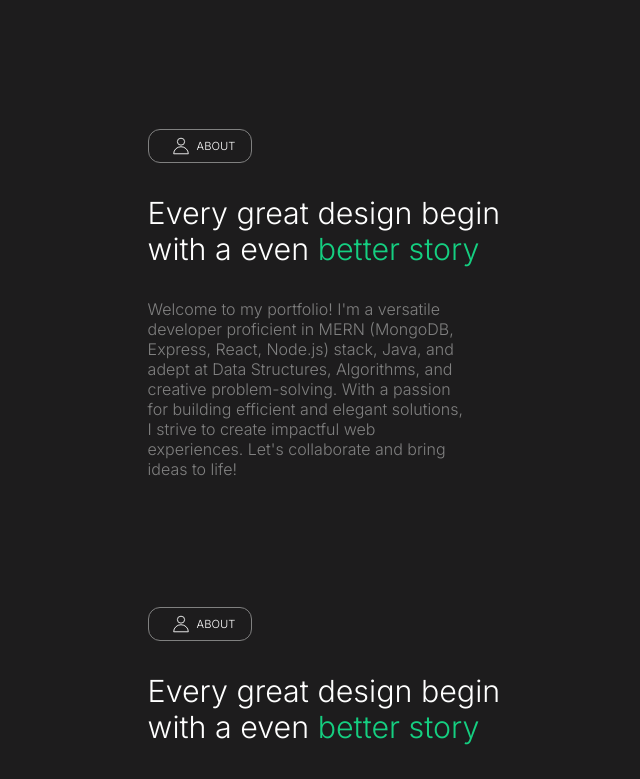
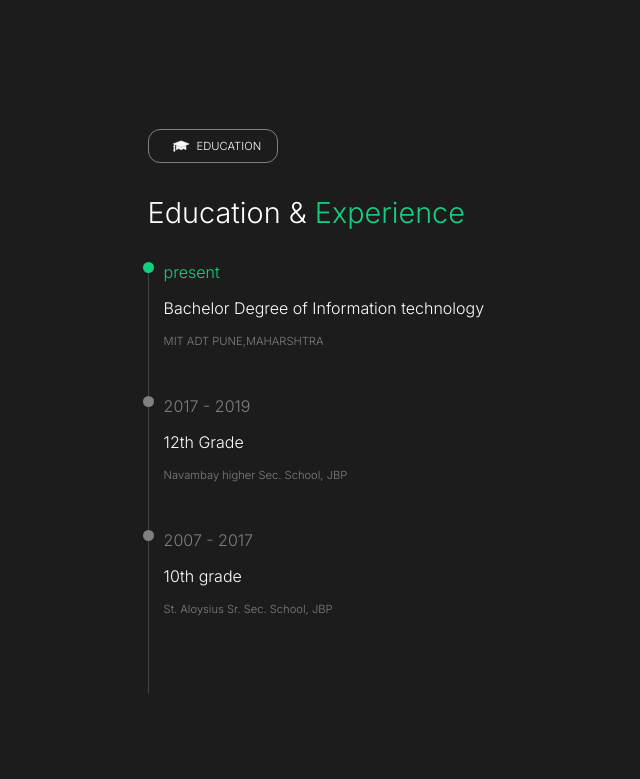
Before and after one commit to lilastronautt/portfolio, a React (Vite) app: page / in a window 1280 px wide. Shown: the part 903-1682 px from the top of the page, without its empty margins (326-966 px from the left). Built offline with nearby package versions, Linux system fonts and the light colour scheme.

Commit message:
added education section

```diff
--- /dev/null
+++ b/src/Components/Education/Education.css
@@ -0,0 +1,19 @@
+.timeline_cont {
+  width: 40%;
+  position: relative;
+}
+
+.timeline {
+  width: 1px;
+  height: 27rem;
+  background: rgb(128, 128, 128, 0.4);
+  position: relative;
+}
+
+.timeline_details_cont {
+  width: 100%;
+  position: absolute;
+  top: 0;
+  left: 1rem;
+  color: grey;
+}
--- /dev/null
+++ b/src/Components/Education/Education.jsx
@@ -0,0 +1,39 @@
+import "./Education.css";
+import SectionInfo from "../lib/SectionInfo/SectionInfo";
+import SectionHeading from "../lib/SectionHeading/SectionHeading";
+import SectionParagraph from "../lib/SectionParagraph/SectionParagraph";
+import education from "../../assets/education.svg";
+import TimelineDetail from "../lib/TimelineDetail/TimelineDetail";
+
+const Education = () => {
+  return (
+    <>
+      <SectionInfo name="EDUCATION" path={education} />
+      <SectionHeading str="Education & Experience" size={1.8} />
+      <div className="timeline_cont">
+        <div className="timeline"></div>
+        <div className="timeline_details_cont">
+          <TimelineDetail
+            year="present"
+            degree="Bachelor Degree of Information technology"
+            institute="MIT ADT PUNE,MAHARSHTRA"
+            activeC="activeC"
+            activeB="activeB"
+          />
+          <TimelineDetail
+            year="2017 - 2019"
+            degree="12th Grade"
+            institute="Navambay higher Sec. School, JBP"
+          />
+          <TimelineDetail
+            year="2007 - 2017"
+            degree="10th grade"
+            institute="St. Aloysius Sr. Sec. School, JBP"
+          />
+        </div>
+      </div>
+    </>
+  );
+};
+
+export default Education;
--- a/src/Components/SideSection/SideSection.css
+++ b/src/Components/SideSection/SideSection.css
@@ -38,14 +38,17 @@
 .sidesec_img__cont {
   height: 15rem;
   margin: 2rem 0;
+  background-image: url("../../assets/amaan.jpeg");
+  background-size: contain;
+  background-repeat: no-repeat;
 }
 
-.sidesec_img__cont img {
+/* .sidesec_img__cont img {
   height: 100%;
   width: 100%;
   background: black;
   border-radius: 12px;
-}
+} */
 
 .sidesec_icon__cont div {
   height: 2.4rem;
--- a/src/Components/SideSection/SideSection.jsx
+++ b/src/Components/SideSection/SideSection.jsx
@@ -12,9 +12,7 @@ const SideSection = () => {
         <h2>Amaan</h2>
         <p>Self Taught Devolper</p>
       </div>
-      <div className="sidesec_img__cont">
-        <img src={amaan}></img>
-      </div>
+      <div className="sidesec_img__cont"></div>
       <p className="sidesec_details">amaanmitadt@gmail.com</p>
       <p className="sidesec_details">Base in Pune, Maharashtra</p>
       <div className="sidesec_icon__cont">
--- a/src/Components/lib/SectionHeading/SectionHeading.css
+++ b/src/Components/lib/SectionHeading/SectionHeading.css
@@ -2,14 +2,14 @@
   width: 50%;
   margin: 2rem 0;
   opacity: 0;
-  transform: translateX(5rem);
+  transform: translatey(5rem);
   transition: 1500ms;
 }
 
 .sect_heading.show {
   /* animation: animateHeading 1200ms 0.2s ease-in; */
   opacity: 1;
-  transform: translateX(0);
+  transform: translatey(0);
 }
 
 /* @keyframes animateHeading {
--- /dev/null
+++ b/src/Components/lib/TimelineDetail/TimelineDetail.css
@@ -0,0 +1,45 @@
+.timeline_detail_cont {
+  margin-bottom: 3rem;
+  width: 100%;
+  transform: translateX(5rem);
+  opacity: 0;
+  transition: 1500ms;
+}
+
+.timeline_detail_cont.show {
+  opacity: 1;
+  transform: translateX(0);
+}
+
+.timeline_circle {
+  position: absolute;
+  left: -21px;
+  width: 0.7rem;
+  height: 0.7rem;
+  border-radius: 50%;
+  background: grey;
+}
+
+.td_year {
+  width: 100%;
+  margin-bottom: 1rem;
+}
+.activeC {
+  color: #15cf81;
+}
+
+.activeB {
+  background: #15cf81;
+}
+
+.td_degree {
+  width: 100%;
+  margin-bottom: 1rem;
+  color: white;
+}
+
+.td_institute {
+  width: 100%;
+  font-size: 0.7rem;
+  margin-bottom: 1rem;
+}
--- /dev/null
+++ b/src/Components/lib/TimelineDetail/TimelineDetail.jsx
@@ -0,0 +1,27 @@
+import "./TimelineDetail.css";
+import { useEffect } from "react";
+
+const TimelineDetail = ({ year, degree, institute, activeC, activeB }) => {
+  useEffect(() => {
+    const divs = document.querySelectorAll(".timeline_detail_cont");
+    const observer = new IntersectionObserver(
+      (entries) => {
+        entries.forEach((entry) => {
+          entry.target.classList.toggle("show", entry.isIntersecting);
+        });
+      },
+      { threshold: 1 }
+    );
+    divs.forEach((el) => observer.observe(el));
+  }, []);
+  return (
+    <div className="timeline_detail_cont">
+      <div className={"timeline_circle " + activeB}></div>
+      <div className={"td_year " + activeC}>{year}</div>
+      <div className="td_degree">{degree}</div>
+      <div className="td_institute">{institute}</div>
+    </div>
+  );
+};
+
+export default TimelineDetail;
--- a/src/pages/Pages.jsx
+++ b/src/pages/Pages.jsx
@@ -1,6 +1,7 @@
 import SideSection from "../Components/SideSection/SideSection";
 import Introduce from "../Components/Introduce/Introduce";
 import About from "../Components/About/About";
+import Education from "../Components/Education/Education";
 import Card from "../Components/lib/Card/Card";
 
 const Pages = () => {
@@ -8,25 +9,25 @@ const Pages = () => {
     <>
       <SideSection />
       <Card>
-        <div style={{ marginBottom: "8rem" }} className="showAni">
+        <div style={{ marginBottom: "8rem" }}>
           <Introduce />
         </div>
-        <div style={{ marginBottom: "8rem" }} className="showAni">
+        <div style={{ marginBottom: "8rem" }}>
+          <About />
+        </div>
+        <div style={{ marginBottom: "8rem" }}>
+          <Education />
+        </div>
+        <div style={{ marginBottom: "8rem" }}>
           <About className="show" />
         </div>
-        <div style={{ marginBottom: "8rem" }} className="showAni">
+        <div style={{ marginBottom: "8rem" }}>
           <About className="show" />
         </div>
-        <div style={{ marginBottom: "8rem" }} className="showAni">
+        <div style={{ marginBottom: "8rem" }}>
           <About className="show" />
         </div>
-        <div style={{ marginBottom: "8rem" }} className="showAni">
-          <About className="show" />
-        </div>
-        <div style={{ marginBottom: "8rem" }} className="showAni">
-          <About className="show" />
-        </div>
-        <div style={{ marginBottom: "8rem" }} className="showAni">
+        <div style={{ marginBottom: "8rem" }}>
           <About className="show" />
         </div>
       </Card>
```
Also changed, not shown: src/assets/amaan.jpeg, src/assets/education.svg (added).
